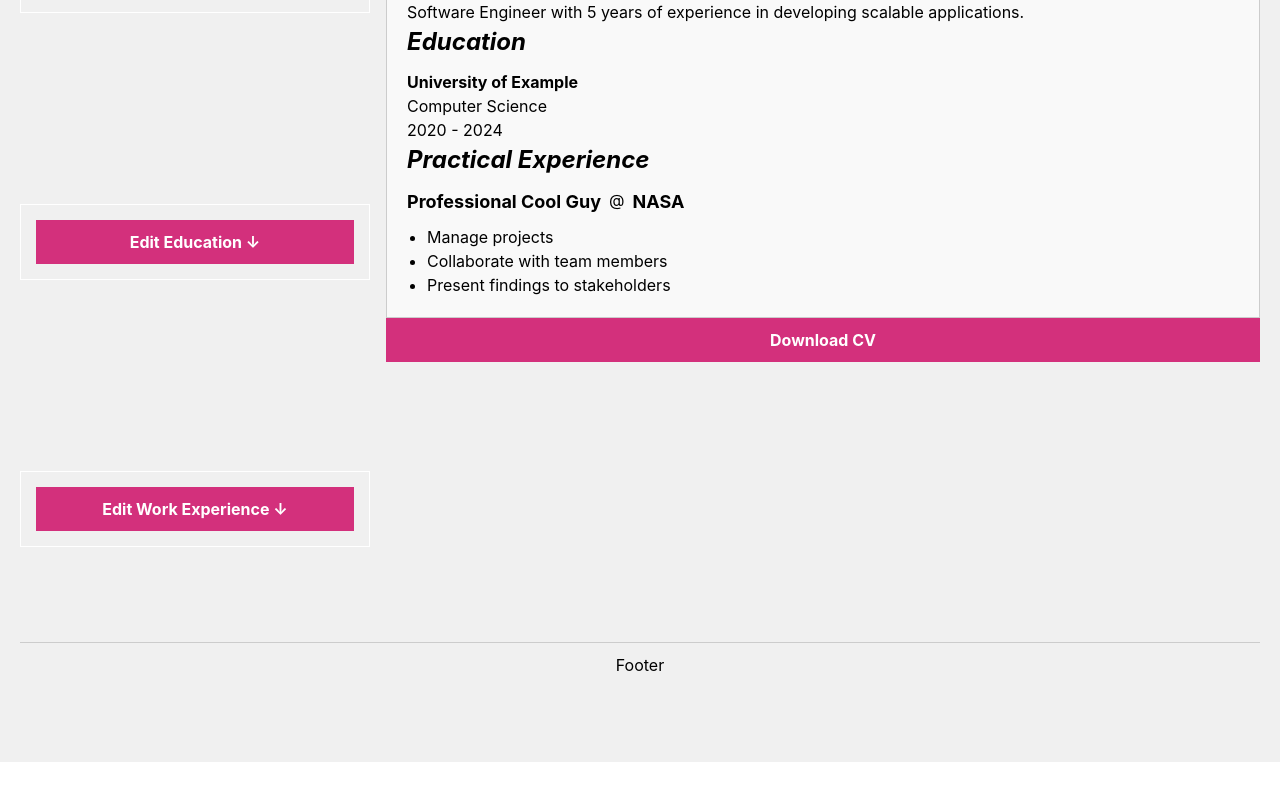
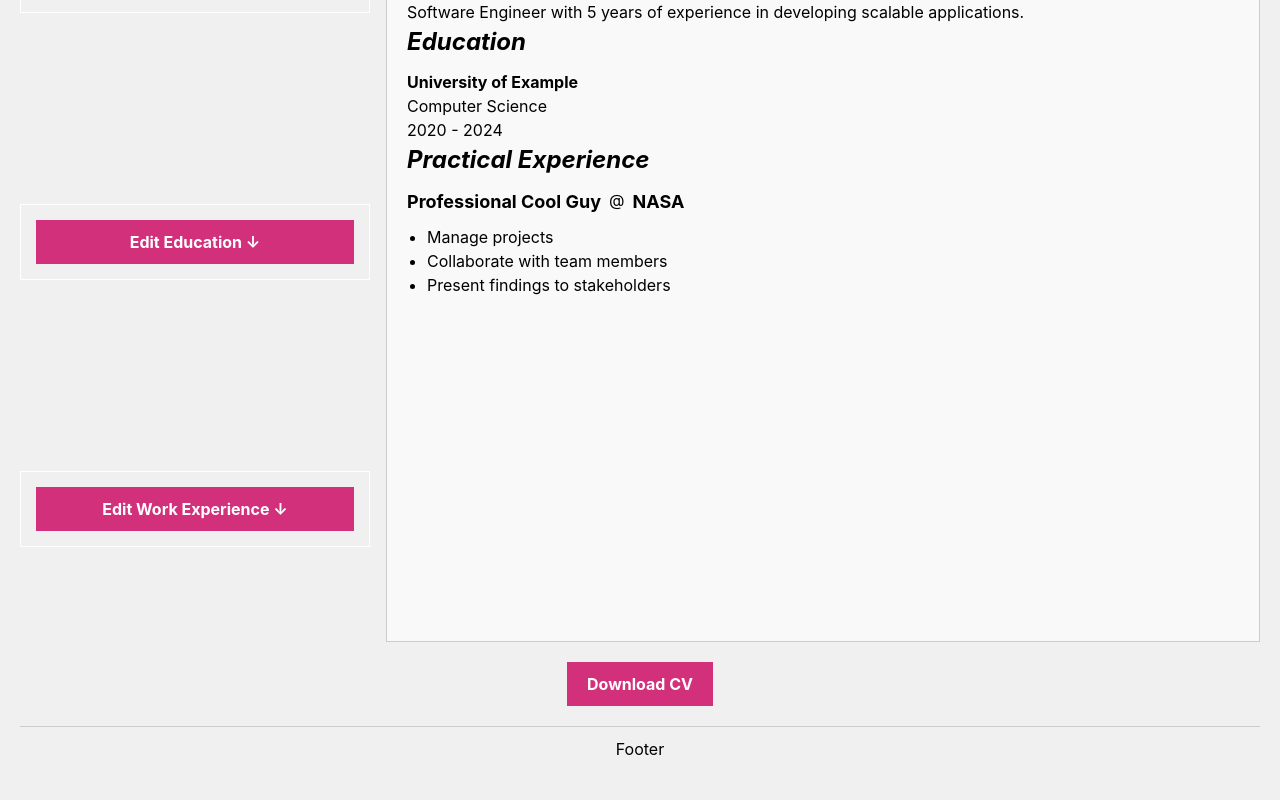
Before and after one commit to pinkx-xlink/react-cv-generator, a React (Vite) app: page / in a window 1280 px wide. Shown: the part 290-1090 px from the top of the page. Before the commit the page ends 1052 px from the top, so only its background shows below. Built offline with nearby package versions, Linux system fonts and the light colour scheme.

Commit message:
Reduce Download button width, and align it to the center of the page

```diff
--- a/src/components/Info.jsx
+++ b/src/components/Info.jsx
@@ -295,8 +295,8 @@ export default function Info() {
         </div>
 
         {/* THE CV RETURNED USING THE FORM DATA */}
-        <div className="cv-form__container w-full">
-          <div className="cv-form">
+        <div className="cv-form__container w-full ">
+          <div className="cv-form h-full mb-25">
             <div className="cv-header">
               <h2 className="cv-header__title">{fullName}</h2>
               <span className="cv-header__contact w-full">
@@ -330,9 +330,10 @@ export default function Info() {
               </div>
             </div>
           </div>
-
-          <button className="download-btn">Download CV</button>
         </div>
+      </div>
+      <div className="flex justify-center m-5">
+        <button className="download-btn">Download CV</button>
       </div>
     </>
   );
--- a/src/components/styles/Info.css
+++ b/src/components/styles/Info.css
@@ -4,13 +4,16 @@
   border: none;
   padding: 10px 20px;
   cursor: pointer;
-  width: 100%;
   color: white;
   font-weight: bold;
 
   &:hover {
     background-color: #b02a63;
   }
+}
+
+.expand-btn {
+  width: 100%;
 }
 
 .clear-btn {
```
